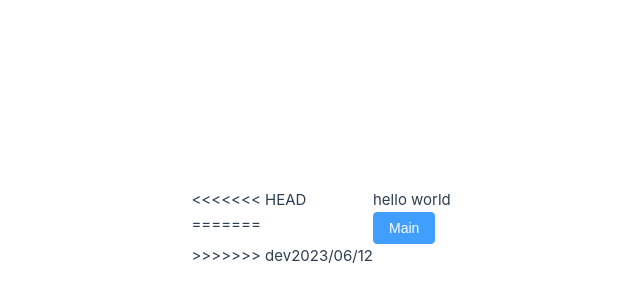
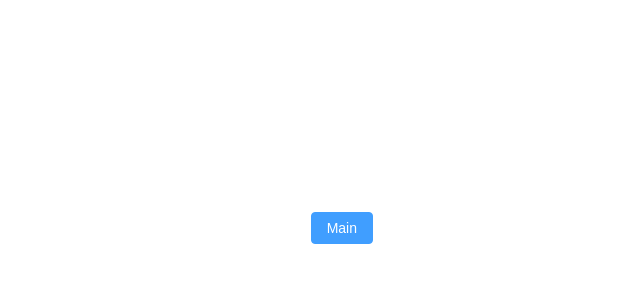
Before and after one commit to DJRockTime/XiaoTuXianMall, a Vue app: page / in a window 1280 px wide. Shown: the part 172-472 px from the top of the page, without its empty margins (267-907 px from the left). Built offline with nearby package versions, Linux system fonts and the light colour scheme.

Commit message:
20230614-0033

```diff
--- a/src/App.vue
+++ b/src/App.vue
@@ -1,11 +1,7 @@
 <template>
-<<<<<<< HEAD
-    <div>hello world</div>
-=======
     <el-row class="mb-4">
         <el-button type="primary">Main</el-button>
     </el-row>
->>>>>>> dev2023/06/12
 </template>
 
 <script setup></script>
```
